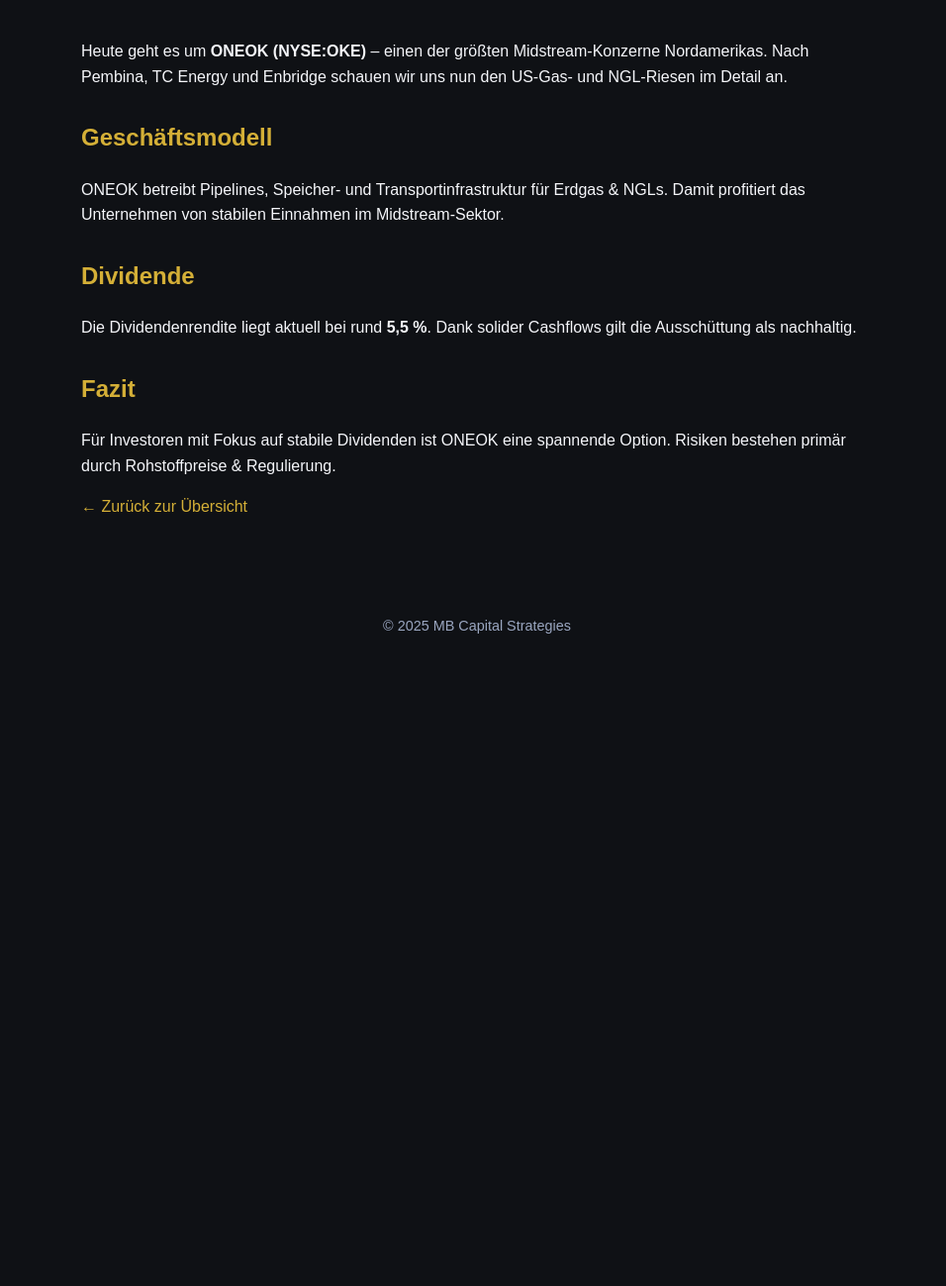
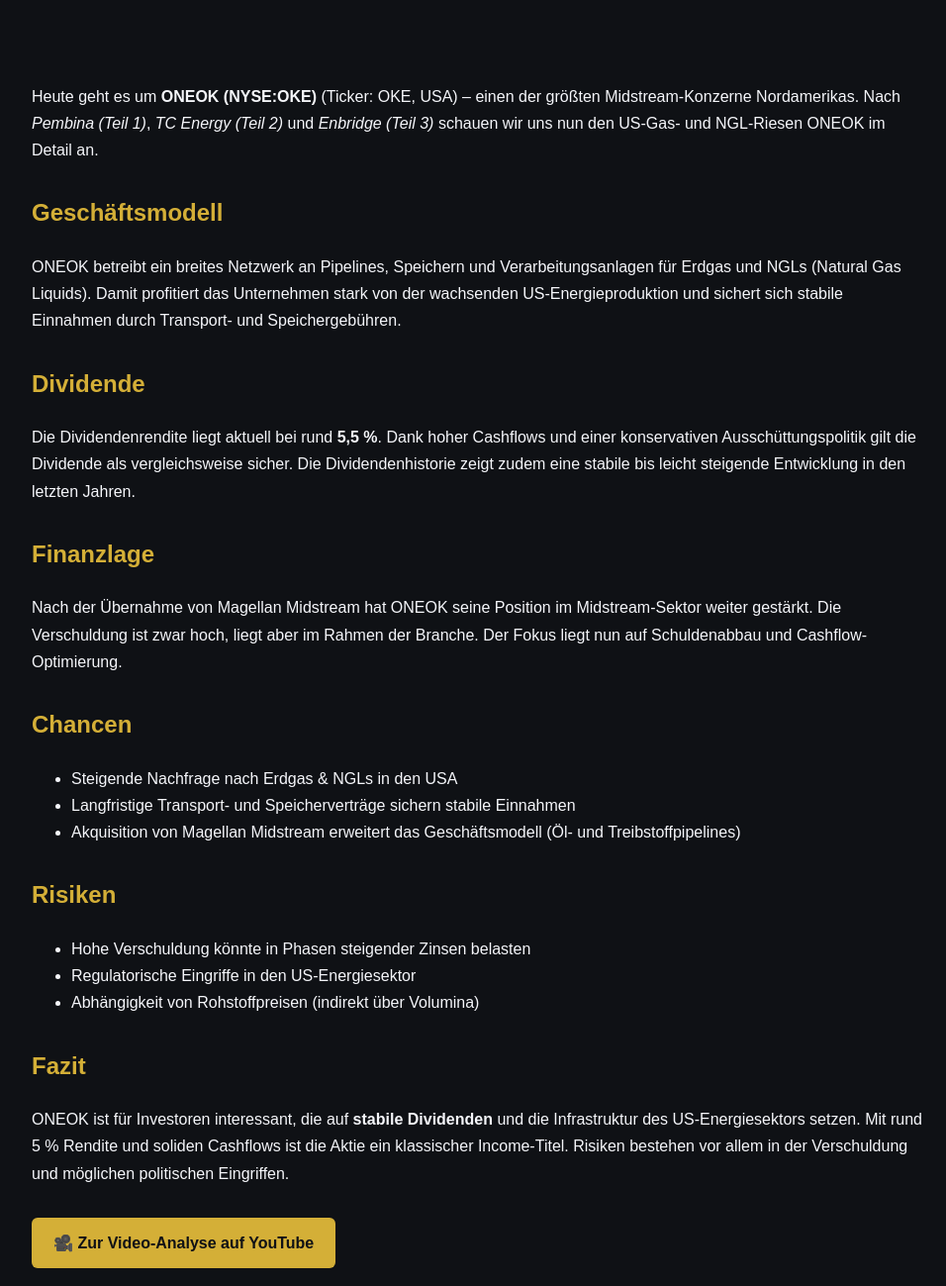
Before and after one commit to MPB190799/Mbcapitalstategieslanding, a plain HTML site: page blog/oneok.html in a window 1280 px wide. Shown: the part 242-1541 px from the top of the page at 99% size, without its empty margins (158-1114 px from the left). Before the commit the page ends 906 px from the top, so only its background shows below. Drawn offline with Linux system fonts and the light colour scheme.

Commit message:
Update oneok.html

```diff
--- a/blog/oneok.html
+++ b/blog/oneok.html
@@ -3,17 +3,19 @@
 <head>
   <meta charset="UTF-8">
   <meta name="viewport" content="width=device-width, initial-scale=1.0">
-  <title>ONEOK Aktie Analyse 2025 – MB Capital Strategies</title>
-  <meta name="description" content="ONEOK Aktie Analyse 2025: 5 % Dividende & Midstream-Gigant im Detail erklärt.">
+  <title>ONEOK Aktie Analyse 2025 – 5 % Dividende & Midstream-Gigant</title>
+  <meta name="description" content="ONEOK Aktie Analyse 2025: US-Midstream-Riese mit 5 % Dividende, stabilem Cashflow und Chancen im Gas- & NGL-Sektor. Chancen & Risiken im Überblick.">
   <style>
-    body { background:#0f1115; color:#f5f6fa; font-family:'Montserrat', sans-serif; margin:0; line-height:1.6; }
-    header { text-align:center; padding:50px 20px; }
-    header h1 { color:#d4af37; font-size:2.2em; }
-    article { max-width:800px; margin:0 auto; padding:20px; }
-    article h2 { color:#d4af37; margin-top:30px; }
-    a { color:#d4af37; text-decoration:none; }
-    a:hover { text-decoration:underline; }
-    footer { text-align:center; padding:20px; font-size:0.9em; color:#9aa6c0; margin-top:40px; }
+    body { background:#0f1115; color:#f5f6fa; font-family:'Montserrat', sans-serif; margin:0; line-height:1.7; }
+    header { text-align:center; padding:60px 20px; }
+    header h1 { color:#d4af37; font-size:2.3em; margin-bottom:10px; }
+    header p { color:#ccc; font-size:1.1em; }
+    main { max-width:900px; margin:0 auto; padding:40px 20px; }
+    h2 { color:#d4af37; margin-top:30px; }
+    p { margin-bottom:15px; }
+    a.btn { display:inline-block; margin:15px 0; padding:12px 22px; background:#d4af37; color:#0f1115; font-weight:bold; border-radius:6px; text-decoration:none; transition:0.3s; }
+    a.btn:hover { background:#e0bd55; }
+    footer { text-align:center; padding:30px; font-size:0.85em; color:#9aa6c0; margin-top:40px; border-top:1px solid rgba(255,255,255,.1); }
   </style>
 </head>
 <body>
@@ -23,27 +25,53 @@
   <p>5 % Dividende & Midstream-Gigant</p>
 </header>
 
-<article>
-  <p>Heute geht es um <strong>ONEOK (NYSE:OKE)</strong> – einen der größten Midstream-Konzerne Nordamerikas.
-     Nach Pembina, TC Energy und Enbridge schauen wir uns nun den US-Gas- und NGL-Riesen im Detail an.</p>
+<main>
+  <p>Heute geht es um <strong>ONEOK (NYSE:OKE)</strong> (Ticker: OKE, USA) – einen der größten Midstream-Konzerne Nordamerikas.
+  Nach <em>Pembina (Teil 1)</em>, <em>TC Energy (Teil 2)</em> und <em>Enbridge (Teil 3)</em> schauen wir uns nun den US-Gas- und NGL-Riesen ONEOK im Detail an.</p>
 
   <h2>Geschäftsmodell</h2>
-  <p>ONEOK betreibt Pipelines, Speicher- und Transportinfrastruktur für Erdgas & NGLs.
-     Damit profitiert das Unternehmen von stabilen Einnahmen im Midstream-Sektor.</p>
+  <p>ONEOK betreibt ein breites Netzwerk an Pipelines, Speichern und Verarbeitungsanlagen für Erdgas und NGLs (Natural Gas Liquids).
+  Damit profitiert das Unternehmen stark von der wachsenden US-Energieproduktion und sichert sich stabile Einnahmen durch Transport- und Speichergebühren.</p>
 
   <h2>Dividende</h2>
   <p>Die Dividendenrendite liegt aktuell bei rund <strong>5,5 %</strong>.
-     Dank solider Cashflows gilt die Ausschüttung als nachhaltig.</p>
+  Dank hoher Cashflows und einer konservativen Ausschüttungspolitik gilt die Dividende als vergleichsweise sicher.
+  Die Dividendenhistorie zeigt zudem eine stabile bis leicht steigende Entwicklung in den letzten Jahren.</p>
+
+  <h2>Finanzlage</h2>
+  <p>Nach der Übernahme von Magellan Midstream hat ONEOK seine Position im Midstream-Sektor weiter gestärkt.
+  Die Verschuldung ist zwar hoch, liegt aber im Rahmen der Branche. Der Fokus liegt nun auf Schuldenabbau und Cashflow-Optimierung.</p>
+
+  <h2>Chancen</h2>
+  <ul>
+    <li>Steigende Nachfrage nach Erdgas & NGLs in den USA</li>
+    <li>Langfristige Transport- und Speicherverträge sichern stabile Einnahmen</li>
+    <li>Akquisition von Magellan Midstream erweitert das Geschäftsmodell (Öl- und Treibstoffpipelines)</li>
+  </ul>
+
+  <h2>Risiken</h2>
+  <ul>
+    <li>Hohe Verschuldung könnte in Phasen steigender Zinsen belasten</li>
+    <li>Regulatorische Eingriffe in den US-Energiesektor</li>
+    <li>Abhängigkeit von Rohstoffpreisen (indirekt über Volumina)</li>
+  </ul>
 
   <h2>Fazit</h2>
-  <p>Für Investoren mit Fokus auf stabile Dividenden ist ONEOK eine spannende Option.
-     Risiken bestehen primär durch Rohstoffpreise & Regulierung.</p>
+  <p>ONEOK ist für Investoren interessant, die auf <strong>stabile Dividenden</strong> und die Infrastruktur des US-Energiesektors setzen.
+  Mit rund 5 % Rendite und soliden Cashflows ist die Aktie ein klassischer Income-Titel. Risiken bestehen vor allem in der Verschuldung und möglichen politischen Eingriffen.</p>
 
-  <p><a href="/blog/">← Zurück zur Übersicht</a></p>
-</article>
+  <p><a href="https://youtu.be/xS2QIVORDc0" target="_blank" class="btn">🎥 Zur Video-Analyse auf YouTube</a></p>
+
+  <p><a href="https://investing-referral.com/aff247" target="_blank" class="btn">💡 Hol dir jetzt InvestingPro mit Extra-Rabatt →</a></p>
+
+  <p><a href="/blog/index.html" style="color:#d4af37;">← Zurück zur Übersicht</a></p>
+</main>
 
 <footer>
-  © 2025 MB Capital Strategies
+  <p>⚠️ Keine Anlageberatung!<br>
+  Die Inhalte dienen ausschließlich Informationszwecken und sind keine Empfehlung zum Kauf oder Verkauf von Wertpapieren.
+  Investitionen sind mit Risiken verbunden. Bitte konsultiere vor jeder Anlageentscheidung einen Finanzberater.</p>
+  <p>© 2025 MB Capital Strategies</p>
 </footer>
 
 </body>
```
